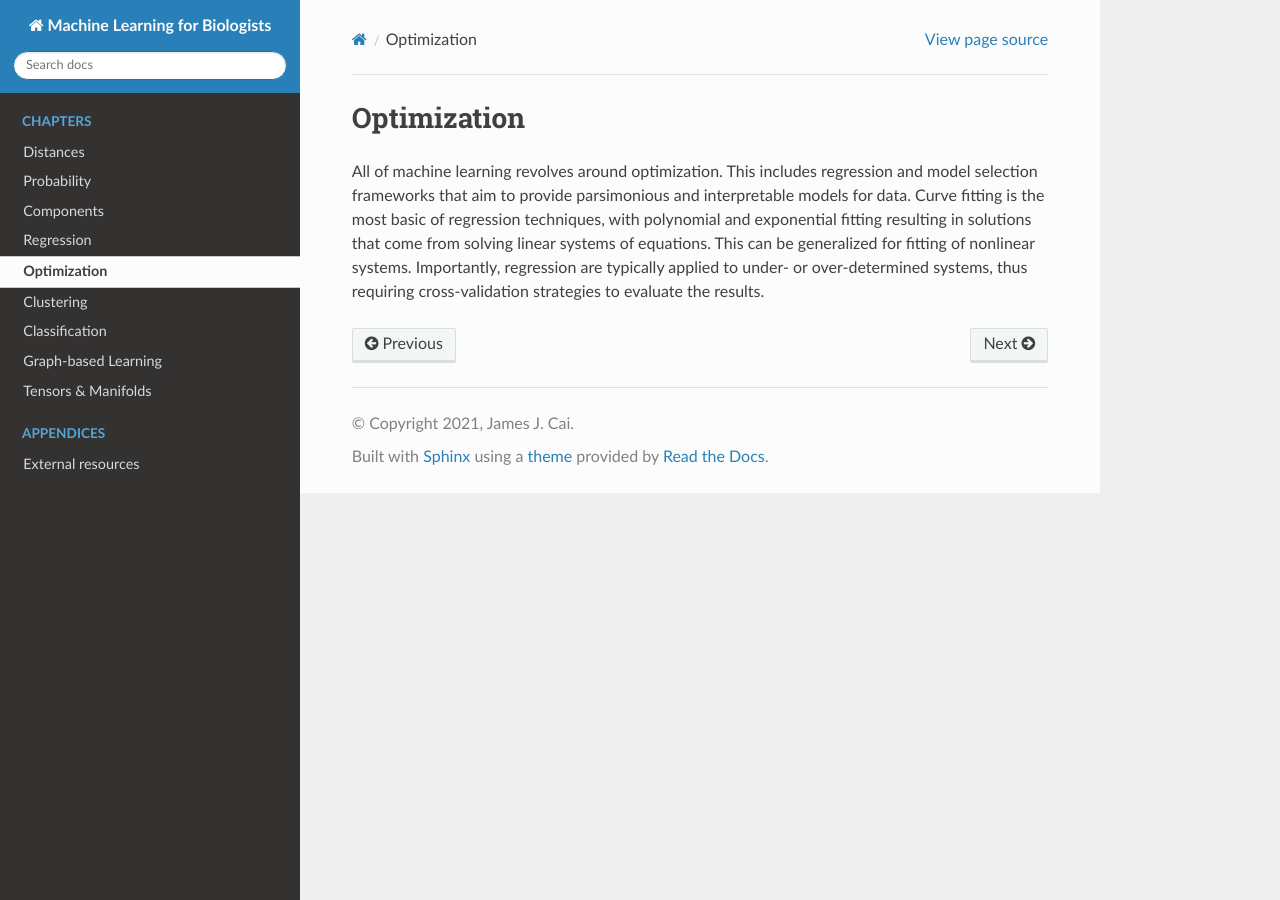
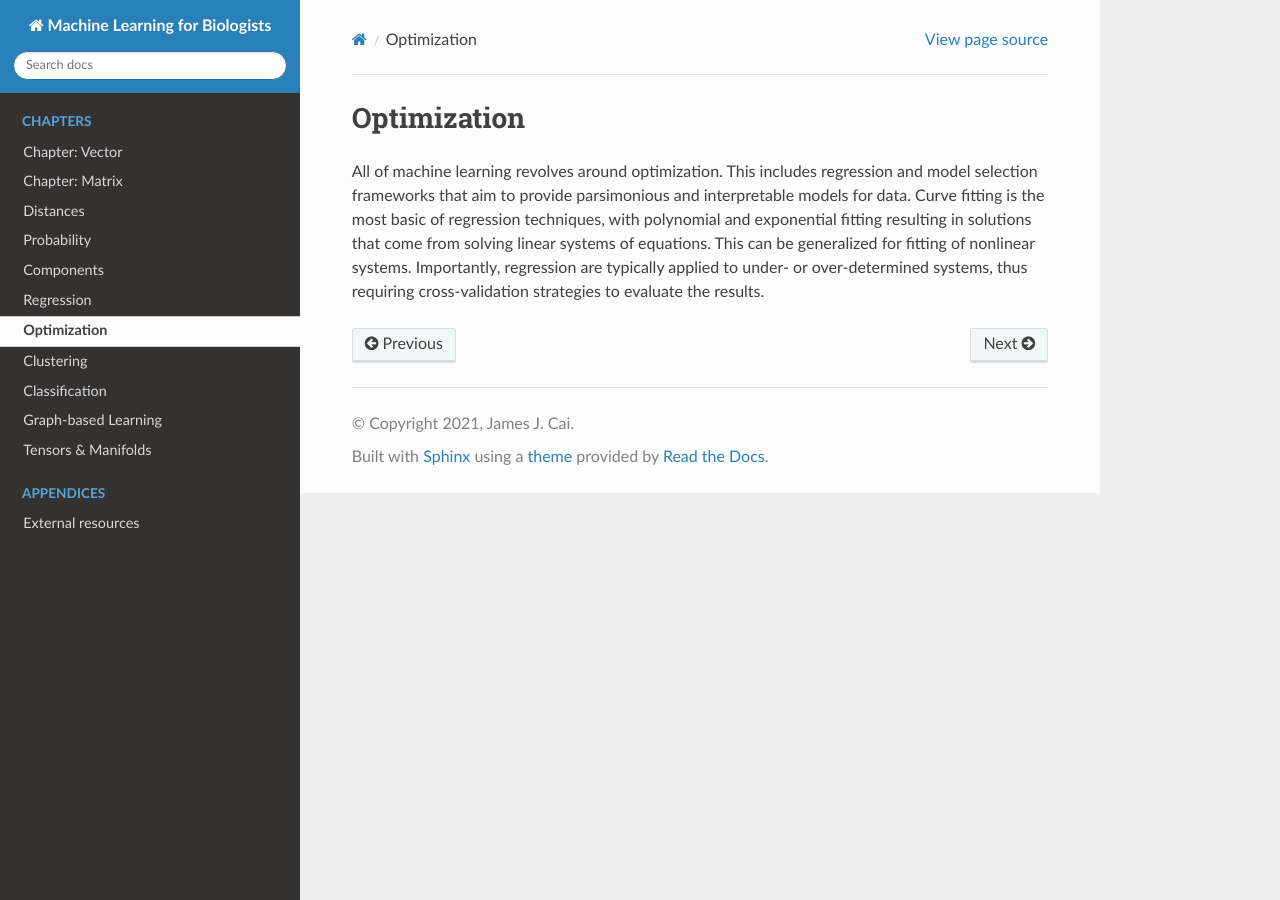
Before and after one commit to jamesjcai/readthedocs_ml4b, a Sphinx documentation site: the page built from docs/chapter5.rst, in a window 1280 px wide. Built offline with Sphinx 7.4.7 and the Read the Docs theme 2.0.0, drawn with Linux system fonts in a browser that asks for light colours; formulas are drawn with MathJax 3; pages that are not in the unit, such as notebooks, are missing from menus.

Commit message:
Update index.rst

```diff
--- a/docs/index.rst
+++ b/docs/index.rst
@@ -14,7 +14,7 @@
    :maxdepth: 2
    :caption: Chapters
 
-   chapter1
+   chapter_vectors
    chapter2
    chapter3
    chapter4
```
